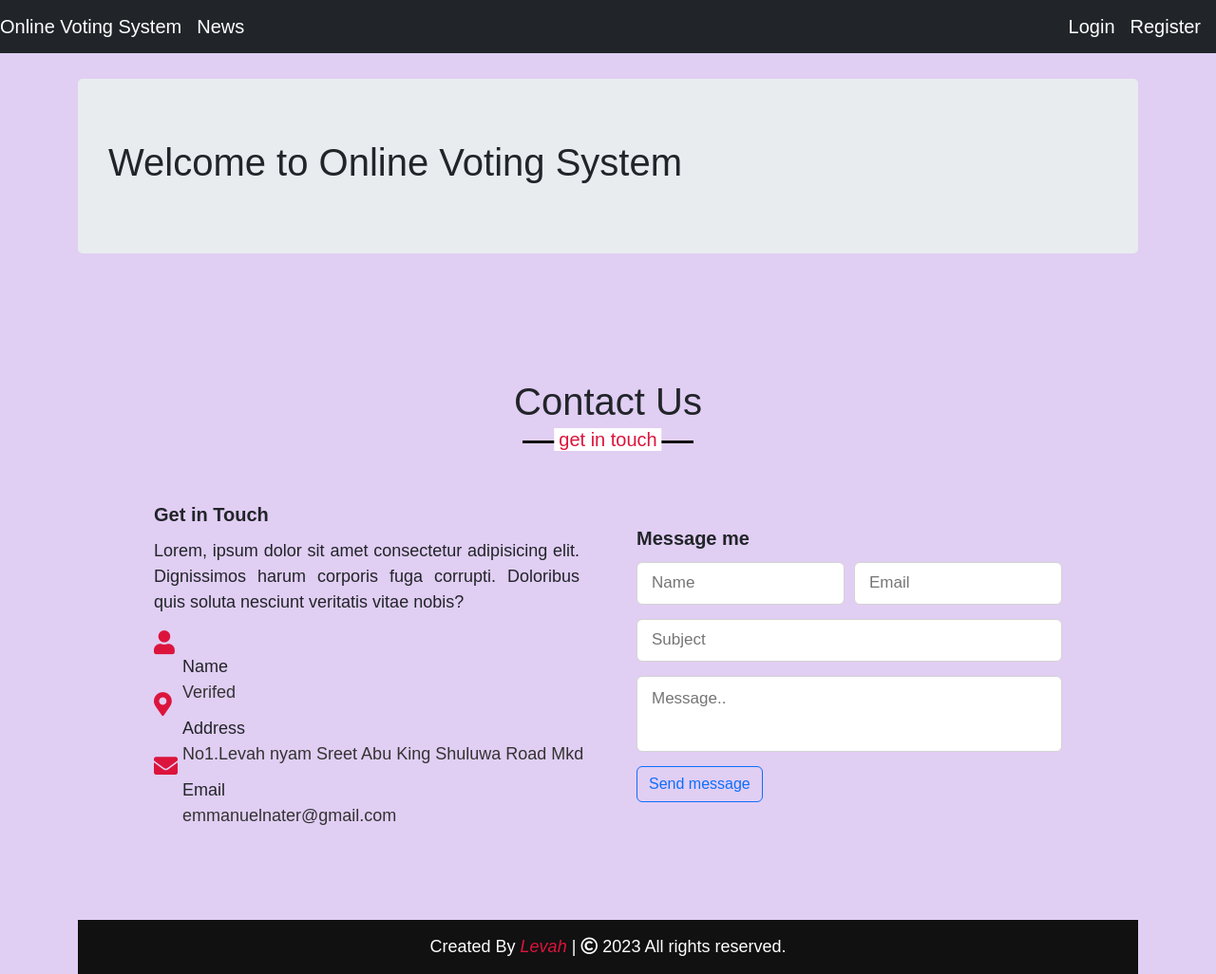
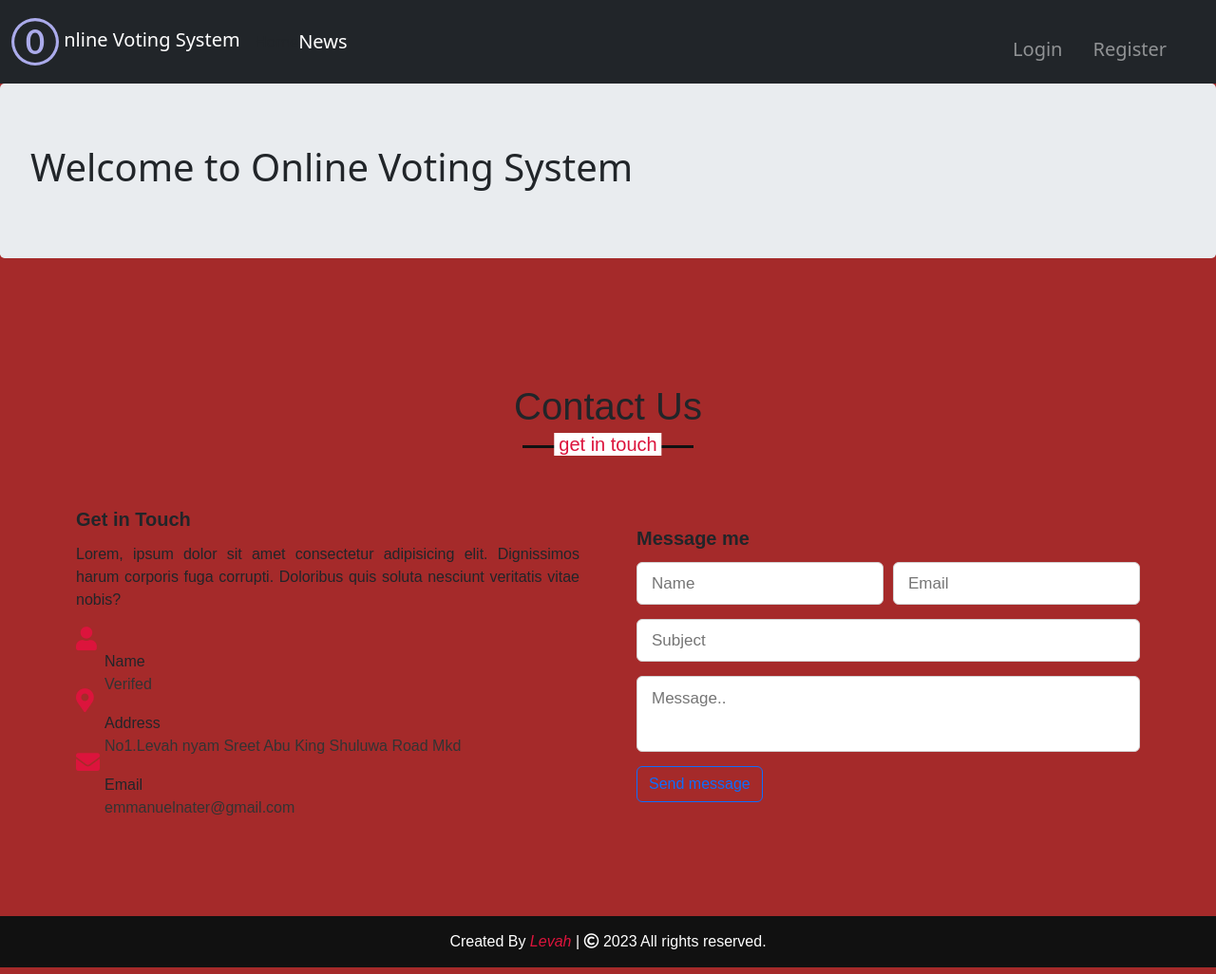
Before and after one commit to Emmanuel1472/ovs1, a Django app: page / in a window 1280 px wide. Shown: the whole page at 95% size. Run offline with Django 4.2, Linux system fonts and the light colour scheme.

Commit message:
nater147

```diff
--- a/ovs1/settings.py
+++ b/ovs1/settings.py
@@ -123,8 +123,9 @@
 
 STATICFILES_DIRS = [BASE_DIR / "static"] # new
 
-STATIC_ROOT = ( BASE_DIR/ 'staticfiles' )
+STATIC_ROOT = BASE_DIR/ 'staticfiles'/'static'
 LOGIN_URL = '/login/'
+
 
 
 
--- a/templates/poll/base.html
+++ b/templates/poll/base.html
@@ -1,10 +1,15 @@
+
 {% load static %}
-
-<!doctype html>
+<!DOCTYPE html>
 <html lang="en">
 <head>
-  <meta charset="utf-8">
-  <meta name="viewport" content="width=device-width, initial-scale=1, shrink-to-fit=no">
+
+  <meta charset="UTF-8">
+  <meta http-equiv="X-UA-Compatible" content="IE=edge">
+  <meta name="viewport" content="width=device-width, initial-scale=1.0">
+
+
+
  <!-- Bootstrap CSS -->
  <link rel="stylesheet" href="https://cdn.jsdelivr.net/npm/bootstrap@4.6.0/dist/css/bootstrap.min.css"
  integrity="sha384-B0vP5xmATw1+K9KRQjQERJvTumQW0nPEzvF6L/Z6nronJ3oUOFUFpCjEUQouq2+l" crossorigin="anonymous">
@@ -20,53 +25,59 @@
 
 
      <!--Custome CSS-->
-<link rel="stylesheet" href="{% static 'css/base.css' %}">
+     <link rel="stylesheet" href=" {% static 'base.css' %} ">
 
   <title>{% block title %}{% endblock %}</title>
+
     </head>
     <body>
 
+      <nav class="navbar navbar-expand-lg navbar-dark bg-dark">
+        <div class="container-fluid">
+          <a class="navbar-brand text-white" href="{% url 'home' %}"><span style="color: rgb(171, 171, 235);"><svg xmlns="http://www.w3.org/2000/svg" width="50" height="50" fill="currentColor" class="bi bi-0-circle" viewBox="0 0 16 16">
+            <path d="M7.988 12.158c-1.851 0-2.941-1.57-2.941-3.99V7.84c0-2.408 1.101-3.996 2.965-3.996 1.857 0 2.935 1.57 2.935 3.996v.328c0 2.408-1.101 3.99-2.959 3.99ZM8 4.951c-1.008 0-1.629 1.09-1.629 2.895v.31c0 1.81.627 2.895 1.629 2.895s1.623-1.09 1.623-2.895v-.31c0-1.8-.621-2.895-1.623-2.895Z"/>
+            <path d="M16 8A8 8 0 1 1 0 8a8 8 0 0 1 16 0ZM1 8a7 7 0 1 0 14 0A7 7 0 0 0 1 8Z"/>
+          </svg></span> nline Voting System</a>
+          <a class="nav-link active" aria-current="page" href="{% url 'dashboard' %}">Home</a>
+          <a class="navbar-brand text-white" href="{% url 'news' %}">News</a>
 
-  <nav class="navbar navbar-expand-lg navbar-dark bg-dark "  >
-    <a class="navbar-brand text-white" href="{% url 'home' %}">Online Voting System</a>
-    <a class="navbar-brand text-white" href="{% url 'news' %}">News</a>
-    <button class="navbar-toggler" type="button" data-toggle="collapse"
-    data-target="#navbarSupportedContent" aria-controls="navbarSupportedContent"
-    aria-expanded="false" aria-label="Toggle navigation">
+          <button  class="navbar-toggler" type="button" data-bs-toggle="offcanvas" data-bs-target="#offcanvasNavbar" aria-controls="offcanvasNavbar">
             <span class="navbar-toggler-icon"></span>
           </button>
-    <div class="collapse navbar-collapse" id="navbarSupportedContent">
-      <div class="navbar-nav ml-auto">
+          <div class="offcanvas offcanvas-end" tabindex="-1" id="offcanvasNavbar" aria-labelledby="offcanvasNavbarLabel">
+            <div class="offcanvas-header" >
 
-        {% if request.user.is_authenticated  %}
-          <a class="navbar-brand text-white" href="{% url 'dashboard' %}">Dashboard</a>
+              <h5 class="offcanvas-title " id="offcanvasNavbarLabel" >Online Voting System</h5>
+              <button type="button" class="btn-close" data-bs-dismiss="offcanvas" aria-label="Close"></button>
+            </div>
+            <div class="offcanvas-body">
+              <ul class="navbar-nav justify-content-end flex-grow-1 pe-3">
 
+              <form class="d-flex mt-3" >
 
+                <nav  style="color: rgb(171, 171, 235);" class="navbar navbar-expand-lg navbar-dark bg-dark">
 
-          <a class="navbar-brand text-white" href="{% url 'profile' %}">Profile</a>
-          <a class="navbar-brand text-white" href="{% url 'changepass' %}">Change Password</a>
-          <a class="navbar-brand text-white" href="{% url 'logout' %}">Logout</a>
+              {% if request.user.is_authenticated %}
+              <a class=" navbar-brand nav-link" href="{% url 'dashboard' %}">Dashboard</a>
+
+              <a class=" navbar-brand nav-link" href="{% url 'profile' %}">Profile</a>
+              <a class=" navbar-brand nav-link" href="{% url 'changepass' %}">Change Password</a>
+              <a class=" navbar-brand nav-link" href="{% url 'logout' %}">Logout</a>
               {% else %}
-          <a class="navbar-brand text-white" href="{% url 'login' %}">Login</a>
-          <a class="navbar-brand text-white" href="{% url 'registration' %}">Register</a>
+              <a class=" navbar-brand nav-link" href="{% url 'login' %}">Login</a>
+              <a class=" navbar-brand nav-link" href="{% url 'registration' %}">Register</a>
               {% endif %}
-
+                </nav>
+              </form>
+            </div>
           </div>
         </div>
       </nav>
-  <br>
-
-
-
-
-  <div class="container">
-
-
 
     {% block content %}
     {% endblock %}
 
-    {% include 'poll/footer.html' %}
+
   </div>
 
 
--- a/templates/poll/dashboard.html
+++ b/templates/poll/dashboard.html
@@ -37,7 +37,7 @@
 
                             <a  class="text-decoration-none text-dark" href="{% url 'position' %}">
                               <div class="card my-card shadow text-center p-3 btn-outline-primary">
-                                  <h4> Cast Vote <i class="fas fa-users"></i></h4>
+                                  <h4> Vote <i class="fas fa-users"></i></h4>
 
 
 
@@ -47,7 +47,7 @@
                       <div class="col-md-4">
                         {% if request.user.is_staff and user.is_superuser %}
                         <a class="text-decoration-none text-dark"   href="{% url 'result' %}">
-                              <div class="card my-card shadow text-center p-3">
+                              <div class="card my-card shadow text-center p-3 btn-outline-primary">
                                   <h4> Results   <i class="fas fa-box"></i></h4>
 
                               </div>
--- a/templates/poll/home.html
+++ b/templates/poll/home.html
@@ -16,5 +16,5 @@
   <h1>Welcome to Online Voting System</h1>
 
 </div>
-
+{% include 'poll/footer.html' %}
 {% endblock %}
```
Lines whose indentation alone changed are shown as unchanged.
